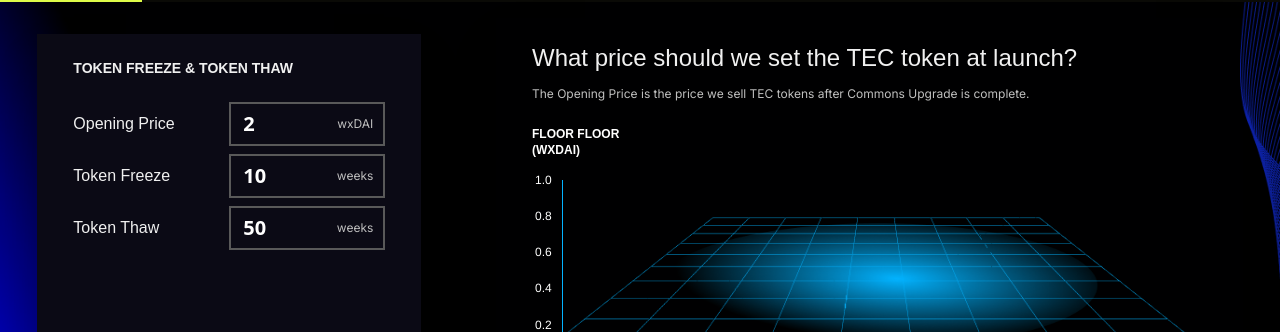
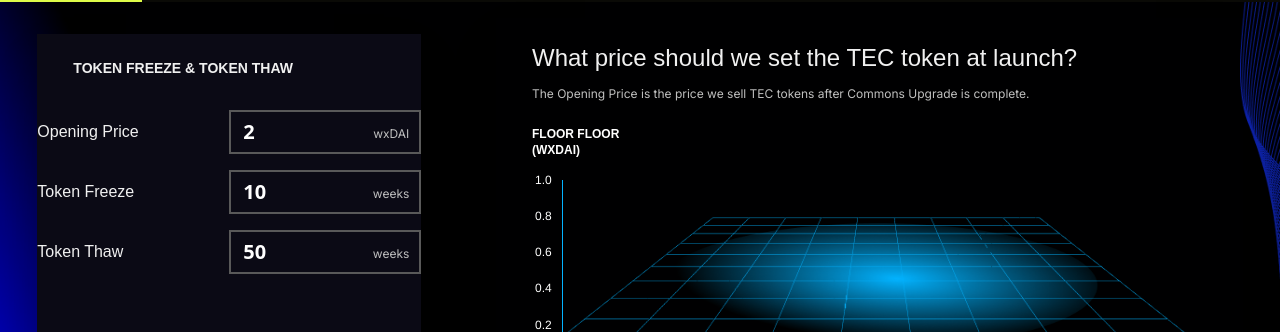
Before and after one commit to CommonsBuild/commons-config-frontend, a Next.js app: page /config/1 in a window 1280 px wide. Shown: the part 127-459 px from the top of the page. Built offline with nearby package versions, Linux system fonts and the light colour scheme; no server answers; a web font is replaced by a local one.

Commit message:
style: moved svg icon to public folder

```diff
--- a/src/components/Input.tsx
+++ b/src/components/Input.tsx
@@ -6,8 +6,7 @@ interface InputProps {
   param: string;
   placeholder: string;
   tooltipText: string;
-  value: number;
-  min: number;
+  value: string;
   changeParam(): void;
   onChange: (event: React.ChangeEvent<HTMLInputElement>) => void;
 }
@@ -18,33 +17,32 @@ function Input({
   placeholder,
   tooltipText,
   value,
-  min,
   changeParam,
   onChange,
 }: InputProps) {
   const [hoverRef, isHovered] = useHover<HTMLDivElement>();
 
   return (
-    <div className="px-9 pb-2 text-gray-100 lg:grid lg:grid-cols-2 justify-between">
+    <div className="py-2 lg:grid lg:grid-cols-2 justify-between">
       <Tooltip text={tooltipText} isHovered={isHovered}>
-        <div ref={hoverRef} className="font-bj self-center py-1">
+        <span ref={hoverRef} className="font-bj text-gray-100 self-center py-1">
           {param}
-        </div>
+        </span>
       </Tooltip>
       <div className="relative h-11">
         <input
           name={name}
           value={value}
-          type="number"
-          min={min}
           onClick={changeParam}
           onChange={onChange}
           maxLength={5}
-          className="transition font-bold text-neon-light text-xl w-full h-full pl-3 border-2 border-gray-500 focus:border-neon hover:border-gray-400 bg-transparent outline-none placeholder-right"
+          className="font-bold text-neon-light text-xl w-full h-full pl-3 border-2 border-gray-500 focus:border-neon hover:border-gray-400 bg-transparent outline-none placeholder-right"
         />
-        <span className="absolute right-3 top-2/4 transform -translate-y-2/4 font-inter text-xs text-gray-300">
-          {placeholder}
-        </span>
+        <div className="absolute right-3 top-2/4 transform -translate-y-2/4">
+          <span className="font-inter text-xs text-gray-300">
+            {placeholder}
+          </span>
+        </div>
       </div>
     </div>
   );
```
Also changed, not shown: public/assets/arrow-left.svg (added), public/assets/arrow-right.svg (added).
